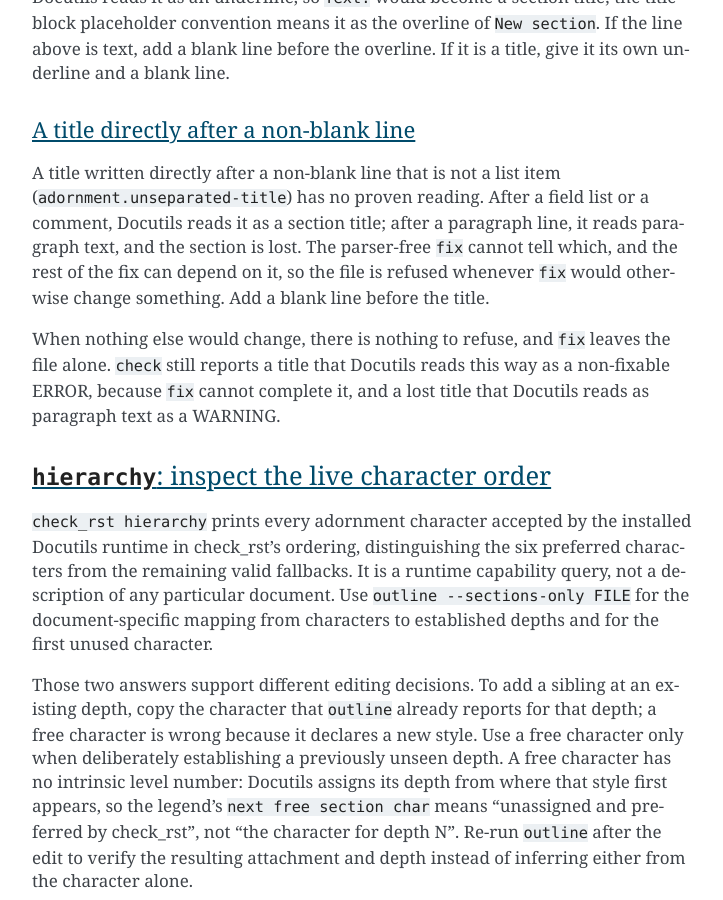
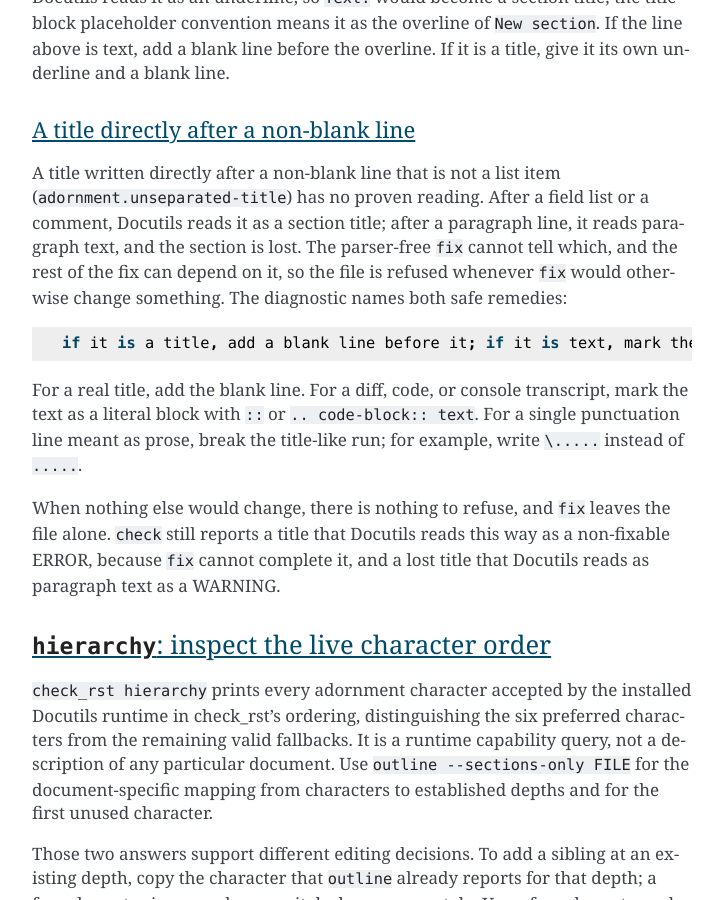
Before and after one commit to dememax/check_rst, a Sphinx documentation site: the page built from docs/guide.rst, in a window 1280 px wide and 900 px high, scrolled down 16774 px. Shown: the whole window, without its empty margins (388-1111 px from the left). Built offline with Sphinx 7.4.7, drawn with Linux system fonts in a browser that asks for light colours.

Commit message:
fix: explain both unseparated-title remedies
CR-46 found that every unseparated-title diagnostic offered only the title interpretation's repair. Real Journal cases are instead diff, punctuation, or code text that merely resembles title geometry, so adding a blank line can preserve or create the wrong structure rather than unblock the intended document.

Give the parser-free, Docutils-title, and Docutils-paragraph wordings one shared compact remedy: separate a real title, or mark text as literal or break its title-like punctuation. Keep the remedy in the Finding text so JSON and entitle retain it; the guide quotes the same constant and shows literal-block and escaped-ellipsis examples without adding a duplicate runtime hint. Record the behavior in the 0.7.3 roadmap entry.

The RED exercises synthetic versions of the context-diff, ellipsis, and Markdown-fence shapes through fix --fast and check. Its fence fixture was corrected before GREEN to use a field-list context, which reaches Docutils' title-reading branch; the other two reach the paragraph branch. All preserve their source bytes.

Validation passes 2,326 tests with Docutils 0.23 and 2,326 with the real 0.22.4 floor. Ruff format/check, pinned mypy 2.2.0, git diff --check, and the worktree RST check/fix/check loop are clean.

Co-Authored-By: Codex GPT-5 <noreply@openai.com>

```diff
--- a/docs/guide.rst
+++ b/docs/guide.rst
@@ -713,8 +713,15 @@ A title written directly after a non-blank line that is not a list item
 or a comment, Docutils reads it as a section title; after a paragraph line, it
 reads paragraph text, and the section is lost.  The parser-free ``fix`` cannot
 tell which, and the rest of the fix can depend on it, so the file is refused
-whenever ``fix`` would otherwise change something.  Add a blank line before
-the title.
+whenever ``fix`` would otherwise change something.  The diagnostic names both
+safe remedies::
+
+   if it is a title, add a blank line before it; if it is text, mark the block as literal or break the title-like punctuation
+
+For a real title, add the blank line.  For a diff, code, or console transcript,
+mark the text as a literal block with ``::`` or ``.. code-block:: text``.  For a
+single punctuation line meant as prose, break the title-like run; for example,
+write ``\.....`` instead of ``.....``.
 
 When nothing else would change, there is nothing to refuse, and ``fix``
 leaves the file alone.  ``check`` still reports a title that Docutils reads
--- a/docs/roadmap.rst
+++ b/docs/roadmap.rst
@@ -94,7 +94,10 @@ The following capabilities are implemented and protected by tests:
   default width of eight before measuring adornments, while preserving the
   source tab.  The parser-free title model gives proven Docutils body
   constructs priority over underline-only title geometry, while preserving
-  markup-shaped lines that Docutils falls back to ordinary text.
+  markup-shaped lines that Docutils falls back to ordinary text.  An
+  unseparated-title diagnostic now gives remedies both for a real title and
+  for title-like text, including literal-block and escaped-punctuation
+  examples.
   ``check`` judges contextual findings and joins transitive includers
   read-only, while Sphinx-excluded selected files remain Phase 0/1 inputs and
   only real Sphinx documents become build targets.  A configured Sphinx source
```
Also changed, not shown: 1 other file.
